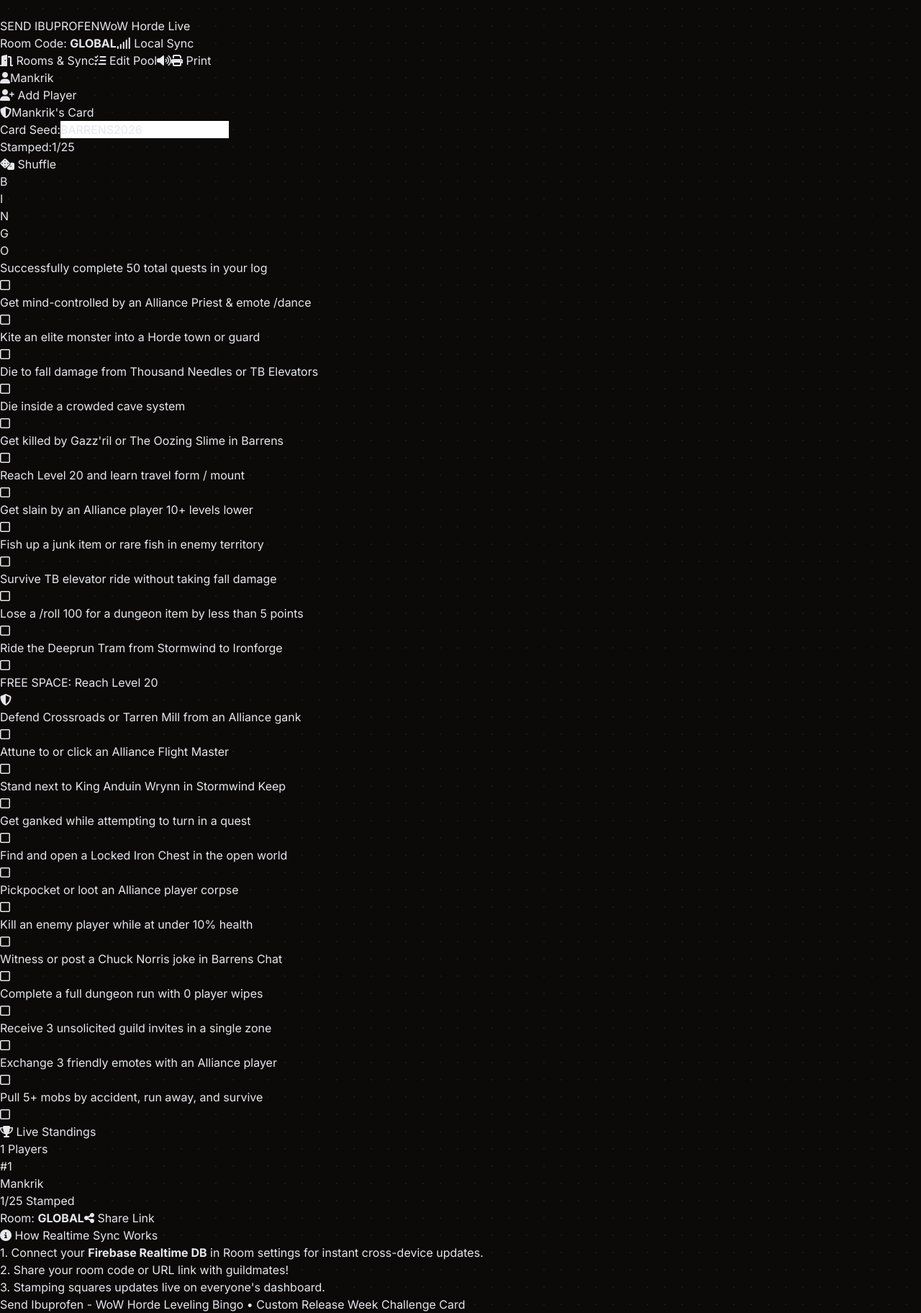
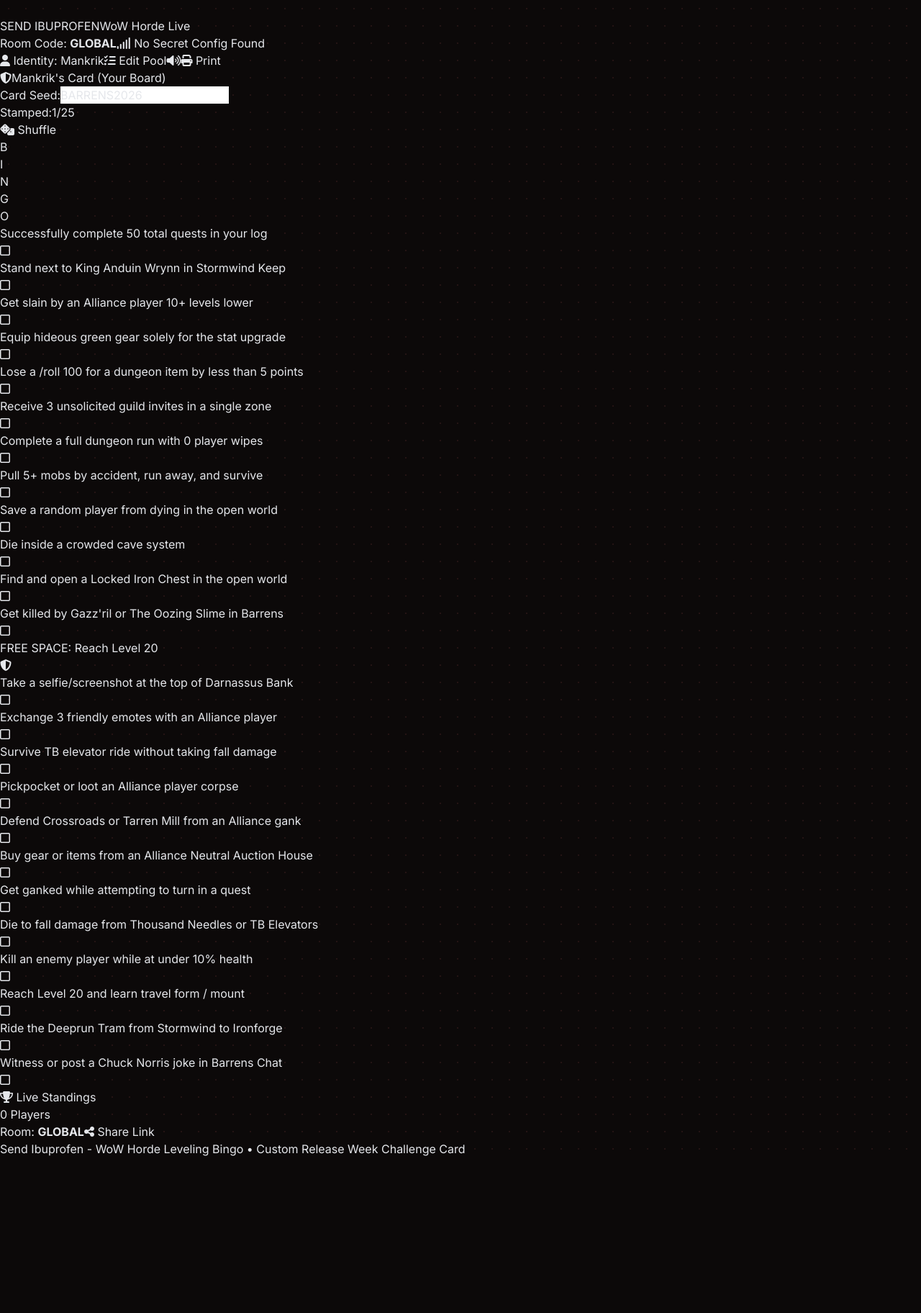
Before and after one commit to Reapafied/Send-Ibuprofen, a React (Vite) app: page / in a window 1280 px wide. Shown: the whole page at 72% size. After the commit the page ends 1608 px from the top, so only its background shows below. Built offline with nearby package versions, Linux system fonts and the light colour scheme; the HTML template or start-up script is replaced by a standard one.

Commit message:
try this

```diff
--- a/src/App.jsx
+++ b/src/App.jsx
@@ -41,33 +41,42 @@ const WIN_PATTERNS = [
 
 export default function App() {
   const [currentRoomId, setCurrentRoomId] = useState('GLOBAL');
-  const [inputRoomId, setInputRoomId] = useState('GLOBAL');
   const [audioEnabled, setAudioEnabled] = useState(true);
   const [masterPool, setMasterPool] = useState(DEFAULT_CHALLENGES);
 
+  // Local identity state
+  const [myPlayerId, setMyPlayerId] = useState(() => {
+      return localStorage.getItem('wow_bingo_user_id') || 'p_' + Math.random().toString(36).substring(2, 9);
+  });
+  const [myPlayerName, setMyPlayerName] = useState(() => {
+      return localStorage.getItem('wow_bingo_user_name') || 'Mankrik';
+  });
+
   const [roomData, setRoomData] = useState({
       seed: 'BARRENS2026',
-      players: {
-          'p_default': {
-              id: 'p_default',
-              name: 'Mankrik',
-              stamps: { 12: true }
-          }
-      }
+      players: {}
   });
 
-  const [activePlayerId, setActivePlayerId] = useState('p_default');
-  const [syncStatus, setSyncStatus] = useState({ text: 'Local Sync', color: 'text-emerald-400' });
+  const [activeViewPlayerId, setActiveViewPlayerId] = useState('');
+  const [syncStatus, setSyncStatus] = useState({ text: 'Connecting...', color: 'text-amber-400' });
 
   const [activeModal, setActiveModal] = useState(null);
-  const [firebaseConfigInput, setFirebaseConfigInput] = useState('');
   const [customPoolText, setCustomPoolText] = useState(DEFAULT_CHALLENGES.join('\n'));
-  const [printOption, setPrintOption] = useState('active');
 
   const dbRef = useRef(null);
 
-  // Auto-connect Firebase from GitHub Actions secret or environment variables
+  // Initialize or update self in local storage
   useEffect(() => {
+      localStorage.setItem('wow_bingo_user_id', myPlayerId);
+      localStorage.setItem('wow_bingo_user_name', myPlayerName);
+  }, [myPlayerId, myPlayerName]);
+
+  // Read URL params and auto-connect to Firebase Secret
+  useEffect(() => {
+      const params = new URLSearchParams(window.location.search);
+      const urlRoom = params.get('room')?.toUpperCase() || 'GLOBAL';
+      setCurrentRoomId(urlRoom);
+
       const envConfig = import.meta.env.VITE_FIREBASE_CONFIG;
       if (envConfig) {
           try {
@@ -76,26 +85,59 @@ export default function App() {
               const database = getDatabase(app);
               dbRef.current = database;
               setSyncStatus({ text: 'Firebase Connected', color: 'text-amber-400' });
-              subscribeToRoom(currentRoomId, database);
+              subscribeToRoom(urlRoom, database);
           } catch (err) {
-              console.error("Auto Firebase initialization failed:", err);
+              console.error("Firebase connection error:", err);
+              setSyncStatus({ text: 'Config Error', color: 'text-red-500' });
           }
+      } else {
+          setSyncStatus({ text: 'No Secret Config Found', color: 'text-red-400' });
       }
   }, []);
 
-  // Check URL params for room code on mount
-  useEffect(() => {
-      const params = new URLSearchParams(window.location.search);
-      const roomParam = params.get('room');
-      if (roomParam) {
-          const formattedRoom = roomParam.toUpperCase();
-          setCurrentRoomId(formattedRoom);
-          setInputRoomId(formattedRoom);
-          if (dbRef.current) {
-              subscribeToRoom(formattedRoom, dbRef.current);
+  const subscribeToRoom = (roomId, database = dbRef.current) => {
+      setCurrentRoomId(roomId);
+      if (!database) return;
+
+      const roomNodeRef = ref(database, `wow_bingo_rooms/${roomId}`);
+      onValue(roomNodeRef, (snapshot) => {
+          const val = snapshot.val();
+          if (val) {
+              setRoomData(val);
+              // Ensure current user exists in room
+              if (!val.players?.[myPlayerId]) {
+                  registerUserInRoom(roomId, database, val);
+              }
+          } else {
+              // Initialize room if new
+              const initialData = {
+                  seed: 'BARRENS2026',
+                  players: {
+                      [myPlayerId]: { id: myPlayerId, name: myPlayerName, stamps: { 12: true } }
+                  }
+              };
+              set(roomNodeRef, initialData);
+              setRoomData(initialData);
           }
+      });
+  };
+
+  const registerUserInRoom = (roomId, database, existingRoomData) => {
+      const updatedPlayers = {
+          ...(existingRoomData.players || {}),
+          [myPlayerId]: { id: myPlayerId, name: myPlayerName, stamps: { 12: true } }
+      };
+      const roomNodeRef = ref(database, `wow_bingo_rooms/${roomId}/players`);
+      set(roomNodeRef, updatedPlayers);
+  };
+
+  const pushRoomUpdate = (newRoomData) => {
+      setRoomData(newRoomData);
+      if (dbRef.current) {
+          const roomNodeRef = ref(dbRef.current, `wow_bingo_rooms/${currentRoomId}`);
+          set(roomNodeRef, newRoomData);
       }
-  }, []);
+  };
 
   const playSound = (type) => {
       if (!audioEnabled) return;
@@ -175,48 +217,12 @@ export default function App() {
       return { winCount, winningIndices };
   };
 
-  const saveFirebaseConfig = () => {
-      try {
-          const config = JSON.parse(firebaseConfigInput);
-          const app = !getApps().length ? initializeApp(config) : getApps()[0];
-          const database = getDatabase(app);
-          dbRef.current = database;
-          setSyncStatus({ text: 'Firebase Connected', color: 'text-amber-400' });
-          alert("Firebase Connected Successfully!");
-          setActiveModal(null);
-          subscribeToRoom(currentRoomId, database);
-      } catch (err) {
-          alert("Invalid Firebase Configuration JSON: " + err.message);
-      }
-  };
+  const toggleSquareStamp = (targetPlayerId, squareIndex) => {
+      // Players can only stamp their own card
+      if (targetPlayerId !== myPlayerId || squareIndex === 12) return;
 
-  const subscribeToRoom = (roomId, database = dbRef.current) => {
-      setCurrentRoomId(roomId);
-      if (!database) return;
-      const roomNodeRef = ref(database, `wow_bingo_rooms/${roomId}`);
-      onValue(roomNodeRef, (snapshot) => {
-          const val = snapshot.val();
-          if (val) {
-              setRoomData(val);
-          } else {
-              set(roomNodeRef, roomData);
-          }
-      });
-  };
-
-  const pushRoomUpdate = (newRoomData) => {
-      setRoomData(newRoomData);
-      if (dbRef.current) {
-          const roomNodeRef = ref(dbRef.current, `wow_bingo_rooms/${currentRoomId}`);
-          set(roomNodeRef, newRoomData);
-      }
-  };
-
-  const toggleSquareStamp = (playerId, squareIndex) => {
-      if (squareIndex === 12) return;
       const updatedPlayers = { ...roomData.players };
-      const player = updatedPlayers[playerId];
-      if (!player) return;
+      const player = updatedPlayers[myPlayerId] || { id: myPlayerId, name: myPlayerName, stamps: { 12: true } };
 
       const stamps = { ...(player.stamps || {}) };
       const wasStamped = !!stamps[squareIndex];
@@ -226,10 +232,10 @@ export default function App() {
       const newWins = checkBingoLines(stamps).winCount;
 
       player.stamps = stamps;
-      updatedPlayers[playerId] = player;
+      player.name = myPlayerName;
+      updatedPlayers[myPlayerId] = player;
 
-      const newRoomData = { ...roomData, players: updatedPlayers };
-      pushRoomUpdate(newRoomData);
+      pushRoomUpdate({ ...roomData, players: updatedPlayers });
 
       if (!wasStamped) {
           playSound('stamp');
@@ -239,16 +245,19 @@ export default function App() {
       }
   };
 
-  const addNewPlayerPrompt = () => {
-      const name = prompt("Enter new player or character name:");
-      if (!name) return;
-      const id = 'p_' + Math.random().toString(36).substring(2, 9);
-      const updatedPlayers = {
-          ...roomData.players,
-          [id]: { id, name, stamps: { 12: true } }
-      };
-      pushRoomUpdate({ ...roomData, players: updatedPlayers });
-      setActivePlayerId(id);
+  const changeMyNamePrompt = () => {
+      const newName = prompt("Enter your character / player name:", myPlayerName);
+      if (!newName || !newName.trim()) return;
+      const cleanName = newName.trim();
+      setMyPlayerName(cleanName);
+
+      if (roomData.players[myPlayerId]) {
+          const updatedPlayers = {
+              ...roomData.players,
+              [myPlayerId]: { ...roomData.players[myPlayerId], name: cleanName }
+          };
+          pushRoomUpdate({ ...roomData, players: updatedPlayers });
+      }
   };
 
   const updateCardSeed = (newSeed) => {
@@ -266,13 +275,18 @@ export default function App() {
       alert("Room link copied to clipboard: " + url);
   };
 
-  const activePlayer = roomData.players[activePlayerId] || Object.values(roomData.players)[0] || { id: 'p_default', name: 'Mankrik', stamps: { 12: true } };
-  const activeItems = generateCardItems(roomData.seed || 'BARRENS2026', activePlayer.id);
-  const activeStamps = activePlayer.stamps || {};
+  // Determine active displayed board
+  const allPlayers = Object.values(roomData.players || {});
+  const displayPlayerId = activeViewPlayerId || myPlayerId;
+  const activeViewPlayer = roomData.players[displayPlayerId] || { id: myPlayerId, name: myPlayerName, stamps: { 12: true } };
+
+  const activeItems = generateCardItems(roomData.seed || 'BARRENS2026', activeViewPlayer.id);
+  const activeStamps = activeViewPlayer.stamps || {};
   const { winCount: activeWins, winningIndices } = checkBingoLines(activeStamps);
   const stampedTotal = Object.keys(activeStamps).filter(k => activeStamps[k]).length;
+  const isEditingOwnCard = activeViewPlayer.id === myPlayerId;
 
-  const sortedPlayers = Object.values(roomData.players || {}).sort((a, b) => {
+  const sortedPlayers = [...allPlayers].sort((a, b) => {
       const winsA = checkBingoLines(a.stamps || {}).winCount;
       const winsB = checkBingoLines(b.stamps || {}).winCount;
       if (winsB !== winsA) return winsB - winsA;
@@ -302,8 +316,8 @@ export default function App() {
                 </div>
 
                 <div className="flex flex-wrap items-center gap-2">
-                    <button onClick={() => setActiveModal('room')} className="px-3 py-1.5 bg-[#8b0000] hover:bg-red-600 text-white rounded-lg text-xs font-bold border border-red-500/50 flex items-center gap-1.5">
-                        <i className="fa-solid fa-door-open"></i> Rooms & Sync
+                    <button onClick={changeMyNamePrompt} className="px-3 py-1.5 bg-[#8b0000] hover:bg-red-600 text-white rounded-lg text-xs font-bold border border-red-500/50 flex items-center gap-1.5">
+                        <i className="fa-solid fa-user"></i> Identity: <span className="text-amber-300">{myPlayerName}</span>
                     </button>
                     <button onClick={() => setActiveModal('pool')} className="px-3 py-1.5 bg-gray-800 hover:bg-gray-700 text-gray-200 rounded-lg text-xs font-semibold border border-gray-600/40 flex items-center gap-1.5">
                         <i className="fa-solid fa-list-check text-amber-500"></i> Edit Pool
@@ -320,36 +334,36 @@ export default function App() {
 
         <main className="flex-grow max-w-7xl w-full mx-auto p-4 md:p-6 grid grid-cols-1 lg:grid-cols-4 gap-6">
             <section className="lg:col-span-3 flex flex-col gap-4">
+                {/* PLAYER BOARD SELECTOR TABS */}
                 <div className="no-print bg-[#1a1414] p-2 rounded-xl border border-[#3f2d2d] flex items-center justify-between gap-2 overflow-x-auto">
                     <div className="flex items-center gap-2 overflow-x-auto py-1">
-                        {Object.values(roomData.players || {}).map(player => {
-                            const isActive = player.id === activePlayer.id;
+                        {allPlayers.map(player => {
+                            const isSelected = player.id === activeViewPlayer.id;
+                            const isMe = player.id === myPlayerId;
                             const { winCount } = checkBingoLines(player.stamps || {});
                             return (
                                 <button
                                     key={player.id}
-                                    onClick={() => setActivePlayerId(player.id)}
+                                    onClick={() => setActiveViewPlayerId(player.id)}
                                     className={`px-3 py-1.5 rounded-lg text-xs font-bold transition flex items-center gap-2 border whitespace-nowrap ${
-                                        isActive ? 'bg-[#8b0000] text-white border-red-500 shadow-md' : 'bg-[#0e0b0b] text-gray-400 border-[#3f2d2d] hover:bg-gray-800'
+                                        isSelected ? 'bg-[#8b0000] text-white border-red-500 shadow-md' : 'bg-[#0e0b0b] text-gray-400 border-[#3f2d2d] hover:bg-gray-800'
                                     }`}
                                 >
                                     <i className="fa-solid fa-user text-[10px]"></i>
-                                    <span>{player.name}</span>
+                                    <span>{player.name} {isMe ? '(You)' : ''}</span>
                                     {winCount > 0 && <span className="bg-amber-400 text-black px-1.5 py-0.2 rounded-full text-[10px] font-black">{winCount} BINGO</span>}
                                 </button>
                             );
                         })}
                     </div>
-                    <button onClick={addNewPlayerPrompt} className="px-3 py-1.5 bg-green-900/80 hover:bg-green-800 text-green-200 rounded-lg text-xs font-bold whitespace-nowrap border border-green-700/50 flex items-center gap-1">
-                        <i className="fa-solid fa-user-plus"></i> Add Player
-                    </button>
                 </div>
 
+                {/* BOARD HEADER */}
                 <div className="no-print bg-[#1a1414] p-4 rounded-xl border border-[#3f2d2d] flex flex-wrap items-center justify-between gap-4">
                     <div className="flex items-center gap-3">
                         <div className="text-amber-400 font-['Cinzel'] text-2xl font-bold flex items-center gap-2">
                             <i className="fa-solid fa-shield-halved text-red-500"></i>
-                            <span>{activePlayer.name}'s Card</span>
+                            <span>{activeViewPlayer.name}'s Card {isEditingOwnCard ? '(Your Board)' : '(Viewing)'}</span>
                         </div>
                         {activeWins > 0 && (
                             <span className="px-3 py-0.5 bg-amber-500 text-black font-black text-xs rounded-full uppercase tracking-wider bingo-glow">
@@ -378,6 +392,7 @@ export default function App() {
                     </div>
                 </div>
 
+                {/* BINGO GRID */}
                 <div className="bg-[#1a1414] p-3 md:p-5 rounded-2xl border-2 border-[#3f2d2d] shadow-2xl relative">
                     <div className="grid grid-cols-5 gap-1.5 md:gap-3 mb-2 md:mb-3 text-center font-['Cinzel'] font-extrabold text-lg md:text-2xl text-amber-500 tracking-widest">
                         <div className="py-1 bg-[#0e0b0b] rounded border border-red-950/40">B</div>
@@ -396,8 +411,10 @@ export default function App() {
                             return (
                                 <div
                                     key={idx}
-                                    onClick={() => toggleSquareStamp(activePlayer.id, idx)}
-                                    className={`bingo-square relative p-2 md:p-3 rounded-xl border flex flex-col justify-between items-center text-center cursor-pointer transition select-none min-h-[90px] md:min-h-[115px] ${
+                                    onClick={() => toggleSquareStamp(activeViewPlayer.id, idx)}
+                                    className={`bingo-square relative p-2 md:p-3 rounded-xl border flex flex-col justify-between items-center text-center select-none min-h-[90px] md:min-h-[115px] ${
+                                        isEditingOwnCard ? 'cursor-pointer' : 'cursor-default'
+                                    } ${
                                         isWinningSquare
                                             ? 'bg-gradient-to-b from-amber-950/80 to-red-950/80 border-amber-500 shadow-lg font-bold'
                                             : isStamped
@@ -438,12 +455,13 @@ export default function App() {
                             const stamps = player.stamps || {};
                             const count = Object.keys(stamps).filter(k => stamps[k]).length;
                             const { winCount } = checkBingoLines(stamps);
+                            const isMe = player.id === myPlayerId;
                             return (
-                                <div key={player.id} onClick={() => setActivePlayerId(player.id)} className={`p-3 rounded-lg border cursor-pointer transition flex items-center justify-between ${player.id === activePlayer.id ? 'bg-red-950/40 border-red-500' : 'bg-[#0e0b0b] border-[#3f2d2d] hover:bg-gray-800'}`}>
+                                <div key={player.id} onClick={() => setActiveViewPlayerId(player.id)} className={`p-3 rounded-lg border cursor-pointer transition flex items-center justify-between ${player.id === activeViewPlayer.id ? 'bg-red-950/40 border-red-500' : 'bg-[#0e0b0b] border-[#3f2d2d] hover:bg-gray-800'}`}>
                                     <div className="flex items-center gap-2.5">
                                         <span className="font-mono text-xs text-amber-500 font-bold">#{rank + 1}</span>
                                         <div>
-                                            <div className="text-xs font-bold text-gray-200">{player.name}</div>
+                                            <div className="text-xs font-bold text-gray-200">{player.name} {isMe ? '(You)' : ''}</div>
                                             <div className="text-[10px] text-gray-400">{count}/25 Stamped</div>
                                         </div>
                                     </div>
@@ -460,61 +478,8 @@ export default function App() {
                         </button>
                     </div>
                 </div>
-
-                <div className="bg-[#1a1414] p-4 rounded-xl border border-[#3f2d2d] text-xs text-gray-400 space-y-2">
-                    <h3 className="font-bold text-gray-200 font-['Cinzel'] text-sm flex items-center gap-1.5">
-                        <i className="fa-solid fa-circle-info text-amber-500"></i> How Realtime Sync Works
-                    </h3>
-                    <p>1. Connect your <strong>Firebase Realtime DB</strong> in Room settings for instant cross-device updates.</p>
-                    <p>2. Share your room code or URL link with guildmates!</p>
-                    <p>3. Stamping squares updates live on everyone's dashboard.</p>
-                </div>
             </aside>
         </main>
-
-        {activeModal === 'room' && (
-            <div className="fixed inset-0 z-50 bg-black/80 backdrop-blur-sm flex items-center justify-center p-4">
-                <div className="bg-[#1a1414] border border-[#3f2d2d] rounded-2xl max-w-lg w-full p-6 shadow-2xl horde-border">
-                    <div className="flex justify-between items-center mb-4 border-b border-[#3f2d2d] pb-3">
-                        <h3 className="text-lg font-bold font-['Cinzel'] text-amber-400 flex items-center gap-2">
-                            <i className="fa-solid fa-network-wired"></i> Room & Firebase Live Sync
-                        </h3>
-                        <button onClick={() => setActiveModal(null)} className="text-gray-400 hover:text-white"><i className="fa-solid fa-xmark text-lg"></i></button>
-                    </div>
-                    <div className="space-y-4 mb-6">
-                        <div>
-                            <label className="block text-xs font-bold uppercase text-gray-400 mb-1">Room Code / ID</label>
-                            <div className="flex gap-2">
-                                <input
-                                    type="text"
-                                    value={inputRoomId}
-                                    onChange={(e) => setInputRoomId(e.target.value.toUpperCase())}
-                                    className="bg-[#0e0b0b] border border-[#3f2d2d] text-amber-300 font-mono px-3 py-2 rounded-lg text-sm w-full font-bold outline-none focus:border-amber-500 uppercase"
-                                />
-                                <button onClick={() => { subscribeToRoom(inputRoomId); setActiveModal(null); }} className="px-4 py-2 bg-[#8b0000] hover:bg-red-600 text-white text-xs font-bold rounded-lg whitespace-nowrap">
-                                    Join / Create
-                                </button>
-                            </div>
-                        </div>
-                        <div className="border-t border-[#3f2d2d] pt-4">
-                            <h4 className="text-xs font-bold uppercase text-amber-400 mb-2">Firebase DB Configuration</h4>
-                            <textarea
-                                rows="4"
-                                value={firebaseConfigInput}
-                                onChange={(e) => setFirebaseConfigInput(e.target.value)}
-                                placeholder='{ "apiKey": "...", "authDomain": "...", "databaseURL": "...", "projectId": "..." }'
-                                className="bg-[#0e0b0b] border border-[#3f2d2d] font-mono text-xs text-gray-300 p-2.5 rounded-lg w-full outline-none focus:border-amber-500"
-                            ></textarea>
-                        </div>
-                    </div>
-                    <div className="flex justify-end gap-2">
-                        <button onClick={saveFirebaseConfig} className="px-4 py-2 bg-amber-600 hover:bg-amber-500 text-black text-xs font-bold rounded-lg">
-                            Save Config & Sync
-                        </button>
-                    </div>
-                </div>
-            </div>
-        )}
 
         {activeModal === 'pool' && (
             <div className="fixed inset-0 z-50 bg-black/80 backdrop-blur-sm flex items-center justify-center p-4">
@@ -562,8 +527,8 @@ export default function App() {
                     <div className="space-y-3 mb-6 text-xs text-gray-300">
                         <p>Page formatting strips dark backgrounds for high-contrast ink printing.</p>
                         <label className="flex items-center gap-2 cursor-pointer pt-2">
-                            <input type="radio" name="print-option" checked={printOption === 'active'} onChange={() => setPrintOption('active')} className="accent-amber-500" />
-                            <span>Print Current Active Player Card (<strong className="text-amber-400">{activePlayer.name}</strong>)</span>
+                            <input type="radio" name="print-option" checked readOnly className="accent-amber-500" />
+                            <span>Print Currently Displayed Card (<strong className="text-amber-400">{activeViewPlayer.name}</strong>)</span>
                         </label>
                     </div>
                     <div className="flex justify-end gap-2">
```
